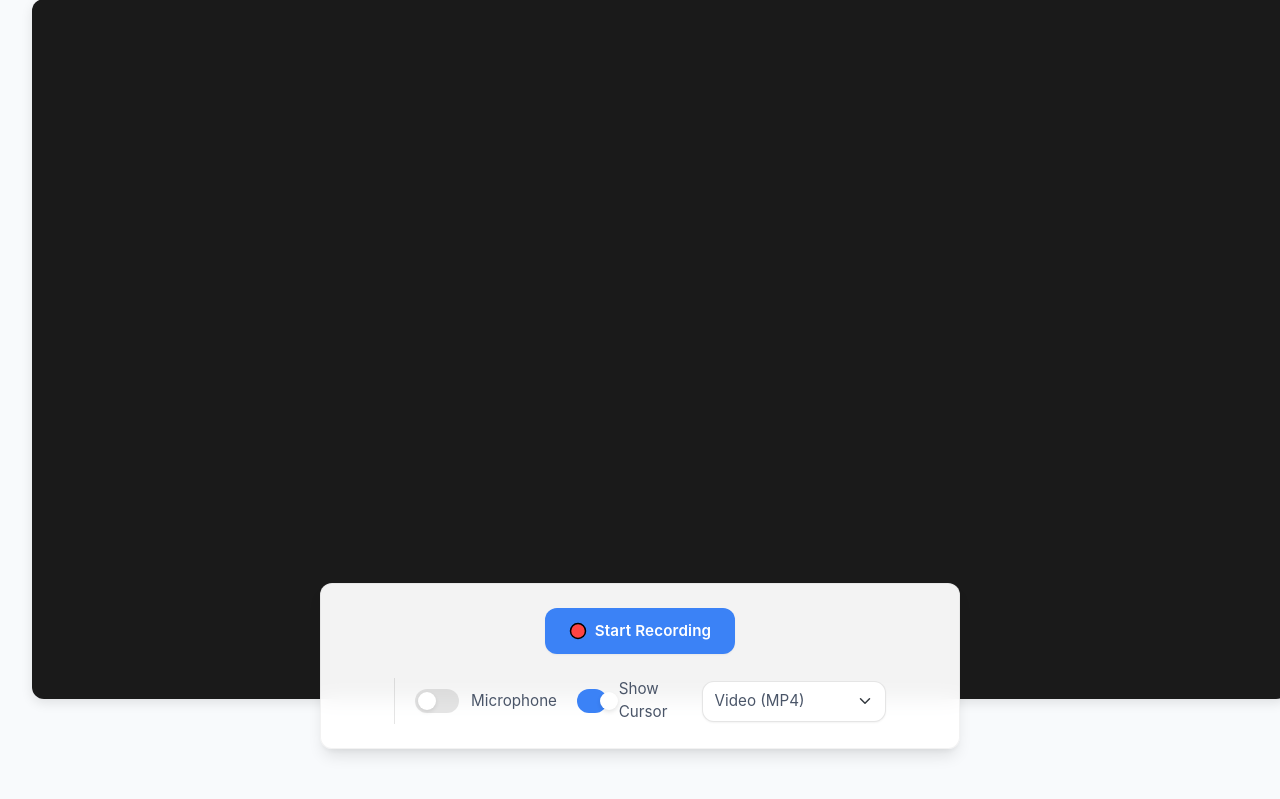
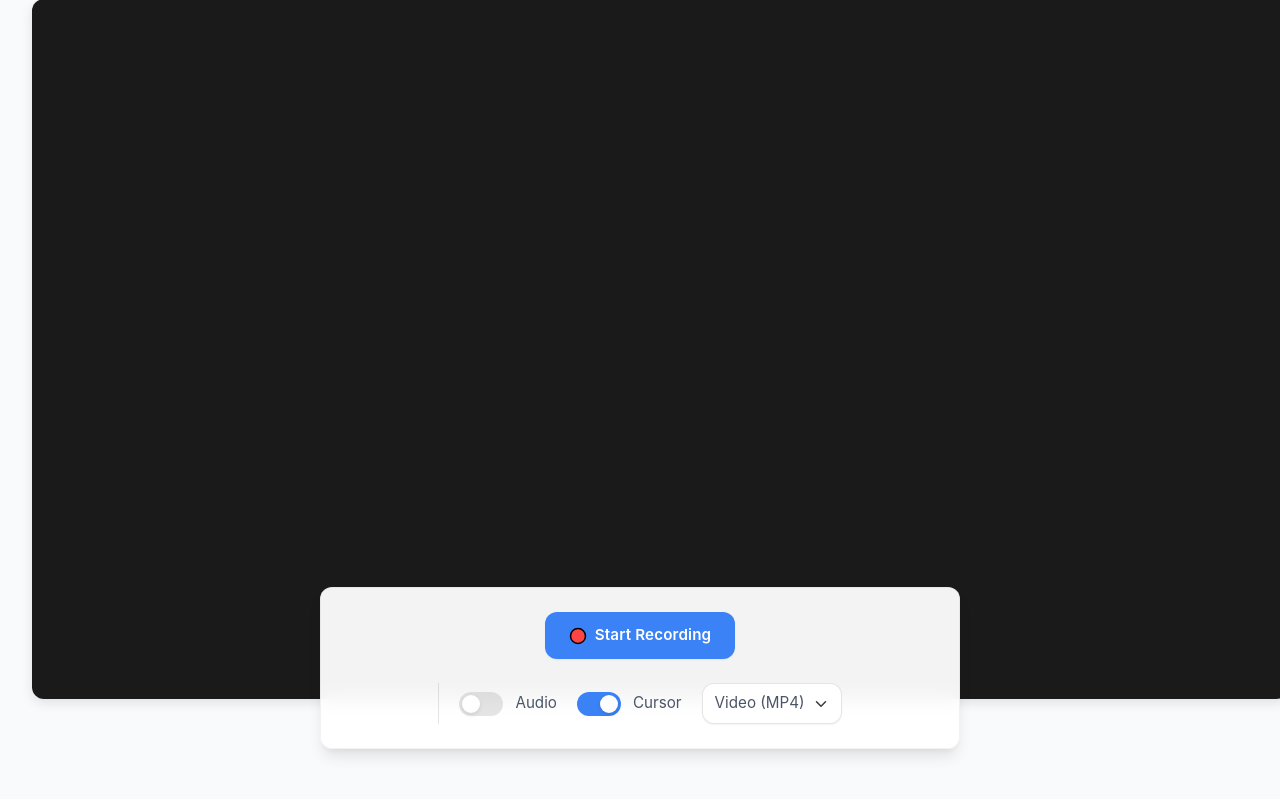
Before and after one commit to rcweston90/ScreenCapturePro, a Flask app: page / in a window 1280 px wide. Shown: the part 21-820 px from the top of the page. Run offline with Flask 3, Linux system fonts and the light colour scheme; some libraries are stand-ins or nearby versions.

Commit message:
Agent query: Have the toggle labels been updated to "Audio" and "Cursor" with proper spacing and alignment?

```diff
--- a/templates/index.html
+++ b/templates/index.html
@@ -38,14 +38,14 @@
                                 <input type="checkbox" id="micToggle">
                                 <span class="toggle-slider"></span>
                             </label>
-                            <span class="toggle-label">Microphone</span>
+                            <span class="toggle-label">Audio</span>
                         </div>
                         <div class="toggle-wrapper">
                             <label class="toggle">
                                 <input type="checkbox" id="cursorToggle" checked>
                                 <span class="toggle-slider"></span>
                             </label>
-                            <span class="toggle-label">Show Cursor</span>
+                            <span class="toggle-label">Cursor</span>
                         </div>
                     </div>
                     <select id="formatSelect" class="form-select">
```
